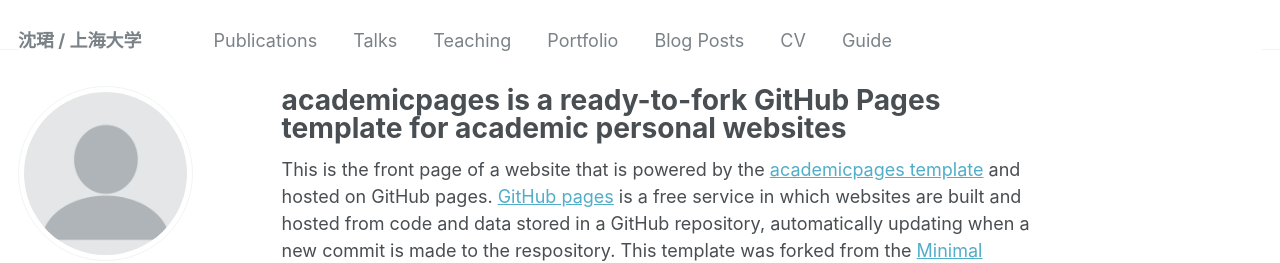
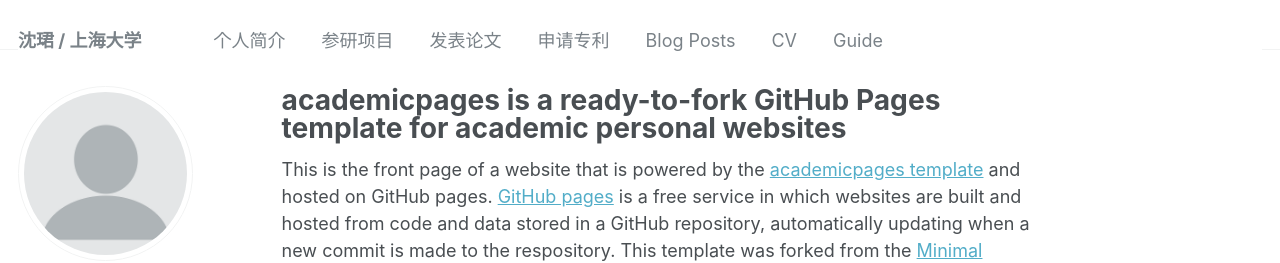
Before and after one commit to suning-chensheng/shenjun.shu.github.io, a Jekyll site: the page built from _pages/about.md, in a window 1280 px wide. Shown: the top 263 px of the page. Built offline with Jekyll 4.4.1, drawn with Linux system fonts in a browser that asks for light colours; some web fonts are replaced.

```diff
--- a/_data/navigation.yml
+++ b/_data/navigation.yml
@@ -1,15 +1,15 @@
 # main links links
 main:
-  - title: "Publications"
+  - title: "个人简介"
     url: /publications/
 
-  - title: "Talks"
+  - title: "参研项目"
     url: /talks/
 
-  - title: "Teaching"
+  - title: "发表论文"
     url: /teaching/
 
-  - title: "Portfolio"
+  - title: "申请专利"
     url: /portfolio/
 
   - title: "Blog Posts"
```
